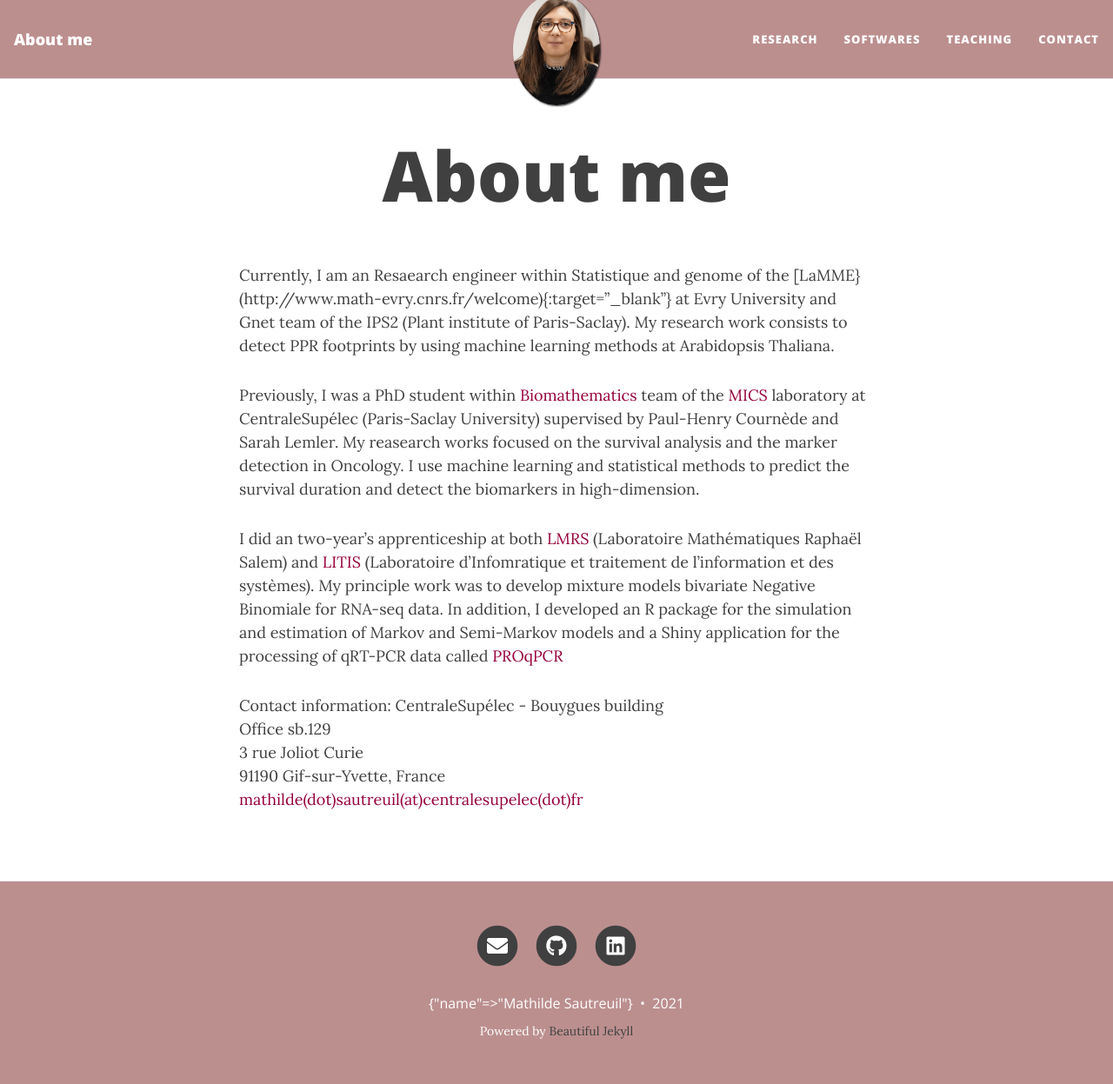
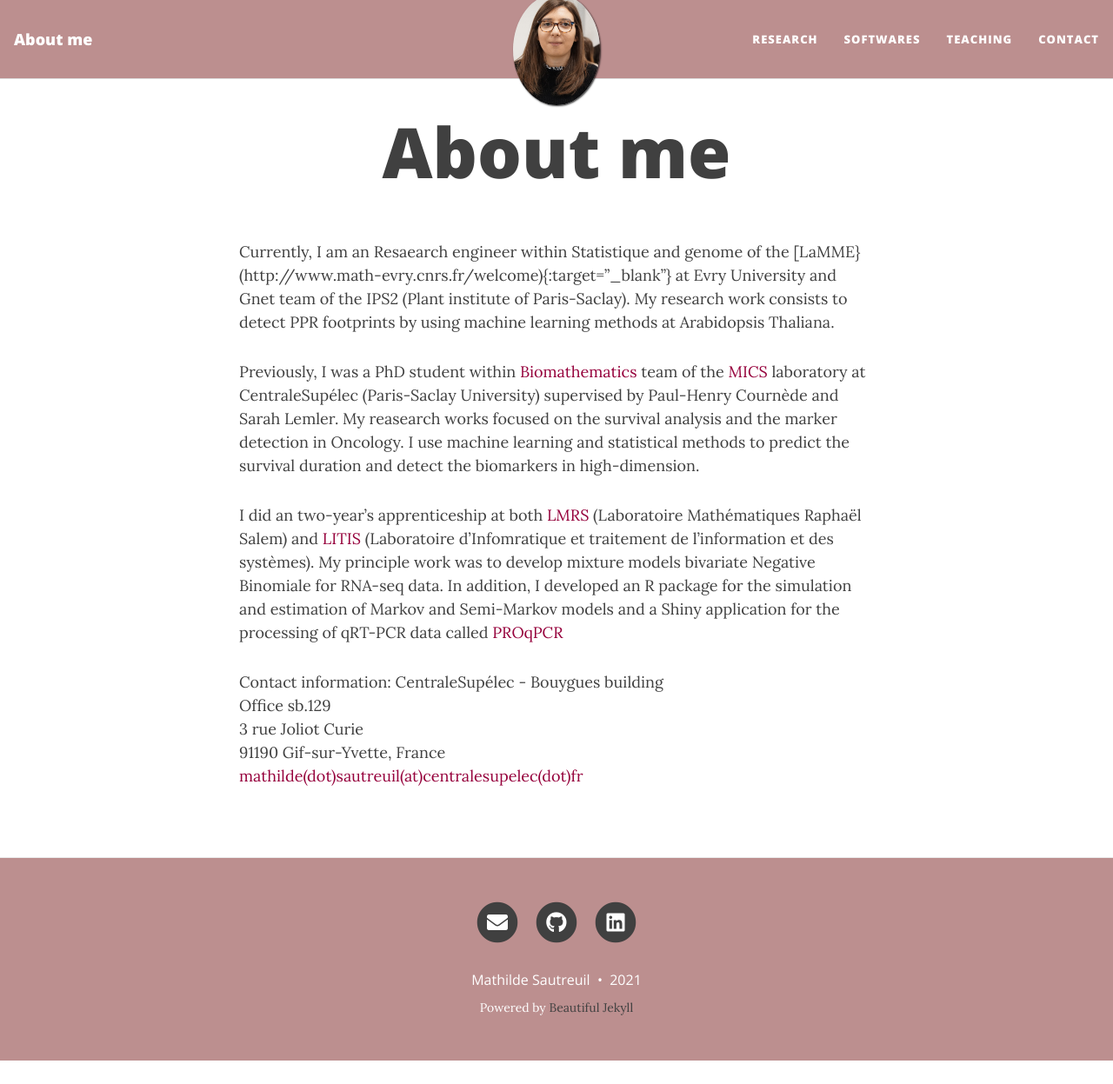
Before and after one commit to mathildesautreuil/mathildesautreuil.github.io, a Jekyll site: the page built from index.md, in a window 1280 px wide and 1247 px high. Shown: the whole window at 87% size. Built offline with Jekyll 4.4.1, drawn with Linux system fonts in a browser that asks for light colours; nearby versions of some CDN libraries; the list of posts is cut into pages by our own code; some of the changed lines change nothing that is shown.

Commit message:
test config name

```diff
--- a/_config.yml
+++ b/_config.yml
@@ -58,8 +58,7 @@
 
 # Change all these values or delete the ones you don't want.
 # Important: you must keep the "name" parameter, everything else you can remove
-author:
-   name: Mathilde Sautreuil
+author: Mathilde Sautreuil
 
 # Select your active Social Network Links.
 # Uncomment the links you want to show in the footer and add your information to each link.
```
